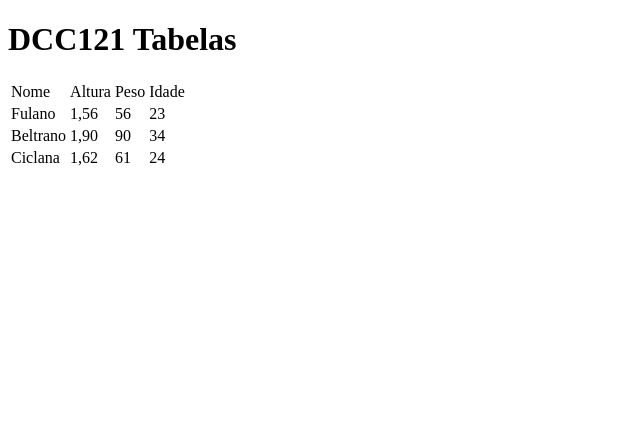
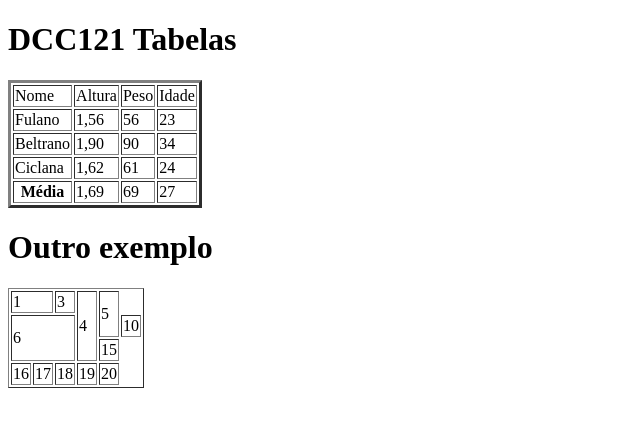
Before and after one commit to ufjf-dcc121/ufjf-dcc121-2022-1-atv2-CaioTav4res, a plain HTML site: page tabela.html in a window 1280 px wide. Shown: the whole page, without its empty margins (0-640 px from the left). Drawn offline with Linux system fonts and the light colour scheme.

Commit message:
aula completa

```diff
--- a/tabela.html
+++ b/tabela.html
@@ -8,12 +8,32 @@
 </head>
 <body>
     <h1>DCC121 Tabelas</h1>
-<table>
-    <tr><td>Nome</td>     <td>Altura</td>    <td>Peso</td>     <td>Idade</td></tr>
-    <tr><td>Fulano</td>   <td>1,56 </td>    <td>56</td>       <td>23</td></tr>
-    <tr><td>Beltrano</td> <td>1,90</td>    <td>90</td>       <td>34</td></tr>
-    <tr><td>Ciclana</td>  <td>1,62</td>    <td>61</td>       <td>24</td></tr>
+<table border="3">
+    <thead>
+        <tbody>
+    <td>Nome</td>     <td>Altura</td>    <td>Peso</td>     <td>Idade</td></tr>
+    <td>Fulano</td>   <td>1,56 </td>    <td>56</td>       <td>23</td></tr>
+    <td>Beltrano</td> <td>1,90</td>    <td>90</td>       <td>34</td></tr>
+    <td>Ciclana</td>  <td>1,62</td>    <td>61</td>       <td>24</td></tr>
+        </tbody>
+    </thead>
+<tbody>
+    <tfoot>
+        <th scope="row">Média</th>
+        <td>1,69</td>
+        <td>69</td>
+        <td>27</td>
+    </tfoot>
+</tbody>
 </table>
 
 </body>
+
+<h1>Outro exemplo</h1>
+<table border="1">
+    <tr><td colspan="2">1</td> <td>3</td> <td rowspan="3">4</td> <td rowspan="2">5</td></tr>
+    <tr><td rowspan="2" colspan="3">6</td> <td>10</td> </tr>
+    <tr> <td>15</td> </tr>
+    <tr><td>16</td> <td>17</td> <td>18</td> <td>19</td> <td>20</td></tr>
+</table>
 </html>
```
